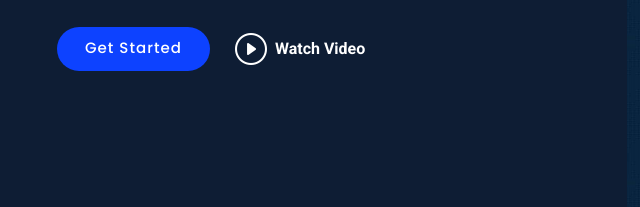
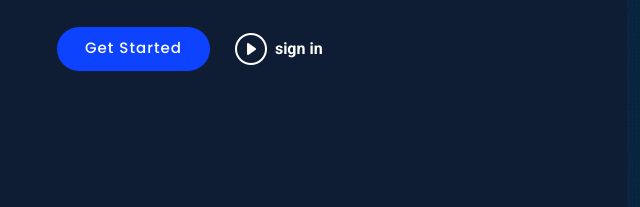
Before and after one commit to chaar-dev/g-project, a plain HTML site: page index.html in a window 1280 px wide. Shown: the part 446-653 px from the top of the page, 25-665 px from the left. Drawn offline with Linux system fonts and the light colour scheme.

Commit message:
Update index.html

```diff
--- a/index.html
+++ b/index.html
@@ -67,7 +67,7 @@
             <p>We are team of developer , with professional technicals develope water controller</p>
             <div class="d-flex">
               <a href="#about" class="btn-get-started">Get Started</a>
-              <a href="https://www.youtube.com/watch?v=Y7f98aduVJ8" class="glightbox btn-watch-video d-flex align-items-center"><i class="bi bi-play-circle"></i><span>Watch Video</span></a>
+              <a href="login.html" class="glightbox btn-watch-video d-flex align-items-center"><i class="bi bi-play-circle"></i><span>sign in</span></a>
             </div>
           </div>
           <div class="col-lg-6 order-1 order-lg-2 hero-img" data-aos="zoom-out" data-aos-delay="200">
```
